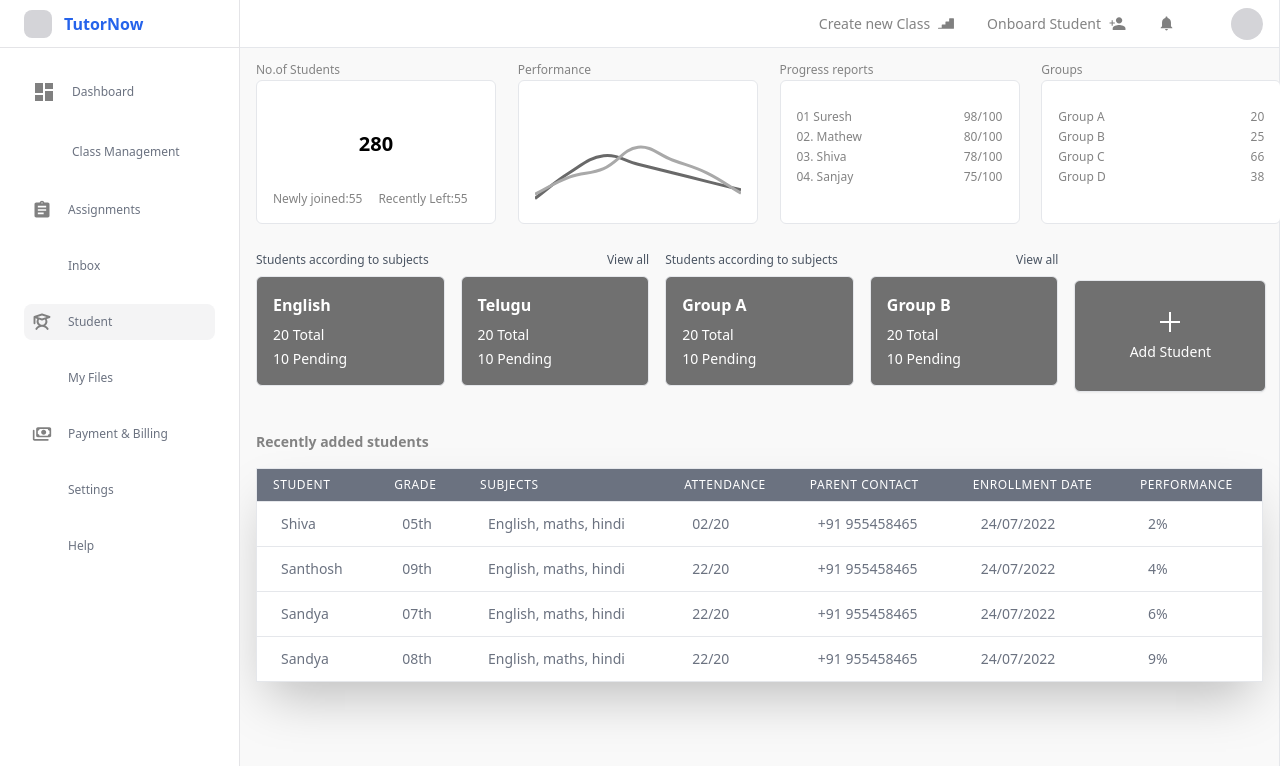
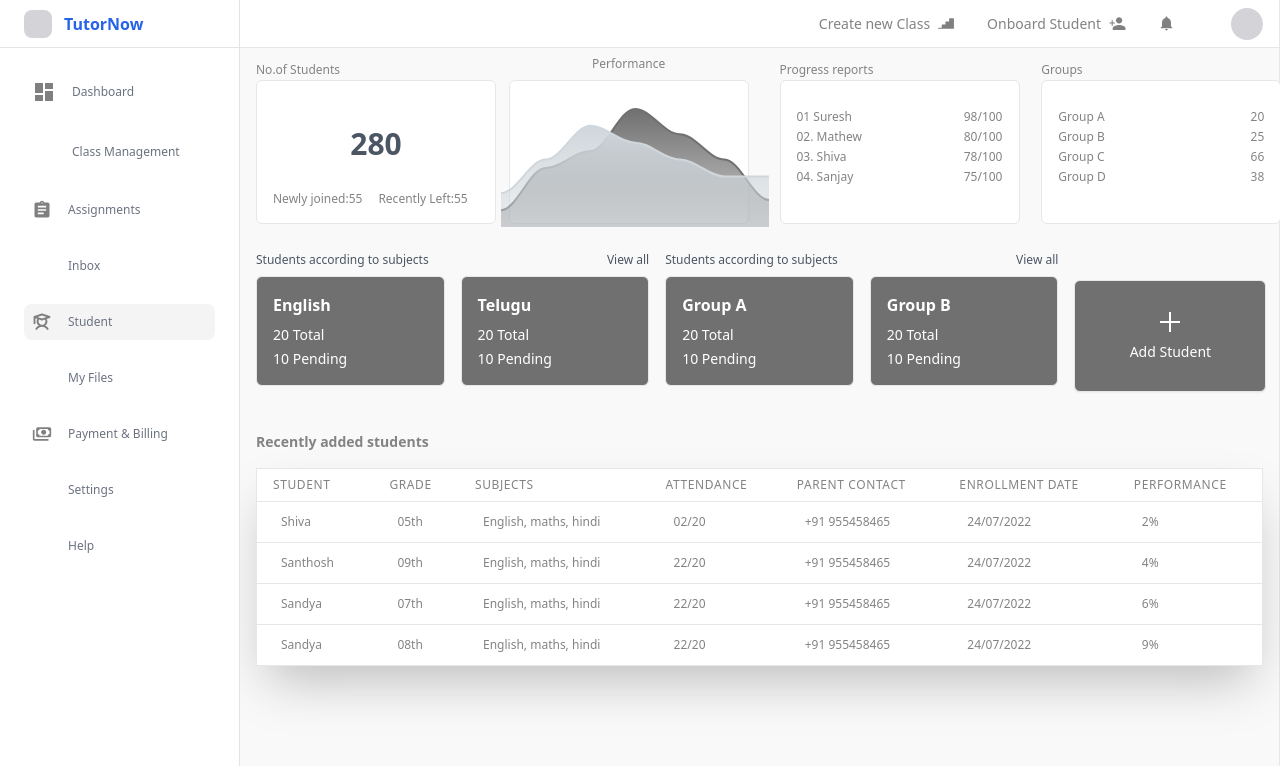
Before and after one commit to SiddhantXelp/Tuto-FE, a Next.js app: page /student in a window 1280 px wide. Shown: the top 766 px of the page. Built offline with nearby package versions, Linux system fonts and the light colour scheme; some icons are missing.

Commit message:
changes on performance graph and student flow as per design

```diff
--- a/package.json
+++ b/package.json
@@ -32,6 +32,7 @@
     "next-redux-saga": "^4.1.2",
     "react": "^18",
     "react-activity": "^2.1.3",
+    "react-apexcharts": "^1.4.1",
     "react-calendar": "^5.0.0",
     "react-chartjs-2": "^5.2.0",
     "react-circular-progressbar": "^2.1.0",
--- a/src/app/SubjectsBasedTable/page.tsx
+++ b/src/app/SubjectsBasedTable/page.tsx
@@ -77,7 +77,7 @@ const SubjectsBasedTable = () => {
         </div>
       </div>
       <div className="mt-10 ">
-        <div className='w-64 border-white ml-auto mr-0'>
+        <div className='w-64 border-white ml-auto mr-3'>
           <SearchComponent onSearch={handleChange} />
         </div>
         <Table columns={allStudentsColumns} data={allStudentsData} includeCheckbox={false} />
--- a/src/app/student/page.tsx
+++ b/src/app/student/page.tsx
@@ -19,27 +19,27 @@ const StudentPage: React.FC = () => {
   const data = [
     {
       cardName: "Students according to subjects",
-      cardNametwo:"",
+      cardNametwo: "",
       subject: 'English',
       details: ['20 Total', '10 Pending']
     },
     {
       // cardNameEnd: "View all",
-      cardName:"",
-      cardNametwo:"View all",
+      cardName: "",
+      cardNametwo: "View all",
       subject: 'Telugu',
       details: ['20 Total', '10 Pending']
     },
     {
       cardName: "Students according to subjects",
-      cardNametwo:"",
+      cardNametwo: "",
       subject: 'Group A',
       details: ['20 Total', '10 Pending']
     },
     {
       // cardNameEnd: "View all",
-      cardName:"",
-      cardNametwo:"View all",
+      cardName: "",
+      cardNametwo: "View all",
       subject: 'Group B',
       details: ['20 Total', '10 Pending']
     }
@@ -66,7 +66,7 @@ const StudentPage: React.FC = () => {
               <span className='text-buttonGray text-xs'>No.of Students</span>
               <div className='md:w-36 lg:w-36 xl:w-60 2xl:w-64 h-36 bg-white border rounded-md flex flex-col justify-between p-4'>
                 <div className='flex-grow flex items-center justify-center'>
-                  <h1 className='text-xl text-black-400 font-bold'>
+                  <h1 className='text-3xl text-gray-600 font-bold'>
                     280
                   </h1>
                 </div>
@@ -78,12 +78,14 @@ const StudentPage: React.FC = () => {
             </div>
           </Link>
 
-          <div>
-            <span className='text-buttonGray text-xs'>Performance</span>
-            <div className='md:w-32 lg:w-36 xl:w-60 2xl:w-64 h-36 bg-white border rounded-md flex flex-col justify-between p-4'>
-              <PerformanceChart/>
+
+          <div className='flex flex-col items-center'>
+            <span className='text-buttonGray text-xs mb-2'>Performance</span>
+            <div className='md:w-32 lg:w-36 xl:w-60 2xl:w-64 h-36 bg-white border rounded-md flex justify-center items-center p-0'>
+              <PerformanceChart />
             </div>
           </div>
+
 
           <div>
             <span className='text-buttonGray text-xs'>Progress reports</span>
@@ -131,14 +133,7 @@ const StudentPage: React.FC = () => {
           <div className='grid grid-cols-1 sm:grid-cols-2 md:grid-cols-3 lg:grid-cols-4 xl:grid-cols-5 gap-4 mb-4 mt-7'>
             {data.map((item, index) => (
               <div key={index} className='flex flex-col'>
-                {/* <div className={`mb-2 ${index === 0 || index === 2 ? 'cursor-pointer' : ''}`}
-                  onClick={() => (index === 0 || index === 2) && handleClick(index)}>
-                  <span className='text-buttonGray text-sm'>{item.cardName}</span>
-                  {item.cardNameEnd && <span className='text-buttonGray text-sm ml-2'>{item.cardNameEnd}</span>}
-                </div> */}
 
-
-                {/* <div className='flex justify-between items-center mb-2  '> */}
                 <div className={`mb-2 flex justify-between items-center ${index === 0 || index === 2 ? 'cursor-pointer' : ''}`}
                   onClick={() => (index === 0 || index === 2) && handleClick(index)}>
                   <span className='text-gray-600 text-xs'>{item.cardName}</span>
--- a/src/app/studentsTable/page.tsx
+++ b/src/app/studentsTable/page.tsx
@@ -4,6 +4,7 @@ import React, { useState } from 'react';
 import { allStudentsColumns, allStudentsData } from './data';
 import Table from '@/components/table'
 import TabNavigator from "../TabNavigator/page";
+import Link from 'next/link';
 
 const NumberStudents = () => {
   const [selectedOption, setSelectedOption] = useState('');
@@ -78,13 +79,14 @@ const NumberStudents = () => {
             ))}
           </select>
         </div>
-
-        <div className='w-60 h-10 bg-buttonGray flex justify-center items-center border rounded-lg  p-1'>
-          <span className='text-white text-sm'>Add student  +</span>
-        </div>
+        <Link href="/onboarding">
+          <div className='w-60 h-10 bg-buttonGray flex justify-center items-center border rounded-lg  p-1'>
+            <span className='text-white text-sm'>Add student  +</span>
+          </div>
+        </Link>
       </div>
       <div className="mt-10 ">
-        <div className='w-64 border-white ml-auto mr-0'>
+        <div className='w-64 border-white ml-auto flex items-end mr-2'>
           <SearchComponent onSearch={handleChange} />
         </div>
         <Table columns={allStudentsColumns} data={allStudentsData} includeCheckbox={false} />
--- a/src/common/PerformanceChart.tsx
+++ b/src/common/PerformanceChart.tsx
@@ -1,91 +1,82 @@
-"use client"
+"use client";
 import React from 'react';
-import { Line } from 'react-chartjs-2';
-import {
-  Chart as ChartJS,
-  CategoryScale,
-  LinearScale,
-  PointElement,
-  LineElement,
-  Title,
-  Tooltip,
-  Legend,
-} from 'chart.js';
-
-ChartJS.register(
-  CategoryScale,
-  LinearScale,
-  PointElement,
-  LineElement,
-  Title,
-  Tooltip,
-  Legend
-);
-
-const data = {
-  labels: ['', '', '', '', '', '', ''],
-  datasets: [
-    {
-      label: 'Dataset 1',
-      data: [15, 35, 45, 70, 55, 40, 16],
-      fill: true,
-      backgroundColor: 'rgb(60, 60, 60)',
-      borderColor: 'rgba(169, 169, 169, 1)',
-      tension: 0.4,
-    },
-    {
-      label: 'Dataset 2',
-      data: [10, 40, 60, 50, 40, 30, 20],
-      fill: true,
-      backgroundColor: 'rgba(105, 105, 105, 0.7)',
-      borderColor: 'rgba(105, 105, 105, 1)',
-      tension: 0.4,
-    },
-  ],
-};
+import Chart from 'react-apexcharts';
 
 const options = {
-  responsive: true,
-  maintainAspectRatio: false,
-  plugins: {
-    legend: {
-      display: false,
-    },
-    title: {
-      display: true,
-      text: '',
-      align: 'start',
-      color: '#000',
-      font: {
-        size: 18,
-      },
-      padding: {
-        top: 10,
-        bottom: 10,
-      },
+  chart: {
+    type: 'area',
+    height: '100%',
+    width: '100%',
+    toolbar: {
+      show: false,
     },
   },
-  scales: {
-    x: {
-      display: false,
-    },
-    y: {
-      display: false,
+  colors: ['#707070', '#d0d7dc'],
+  fill: {
+    type: 'gradient',
+    gradient: {
+      shadeIntensity: 0,
+      opacityFrom: 2,
+      opacityTo: 0.6,
     },
   },
-  elements: {
-    point: {
-      radius: 0,
+  stroke: {
+    curve: 'smooth',
+    width: 2,
+  },
+  markers: {
+    size: 0,
+  },
+  dataLabels: {
+    enabled: false,
+  },
+  xaxis: {
+    categories: ['', '', '', '', '', '', ''],
+    labels: {
+      show: false,
     },
+    axisBorder: {
+      show: false,
+    },
+    axisTicks: {
+      show: false,
+    },
+  },
+  yaxis: {
+    labels: {
+      show: false,
+    },
+    axisBorder: {
+      show: false,
+    },
+    axisTicks: {
+      show: false,
+    },
+  },
+  grid: {
+    show: false,
+  },
+  tooltip: {
+    enabled: false,
+  },
+  legend: {
+    show: false,
   },
 };
 
-const PerformanceChart: React.FC = () => {
-  return (
-    <div className='w-full h-full'>
-      <Line data={data} options={options} />
-    </div>
-  );
-};
+const series = [
+  {
+    name: '',
+    data: [10, 35, 45, 70, 55, 40, 16],
+  },
+  {
+    name: '',
+    data: [20, 40, 60, 50, 40, 30, 30],
+  },
+];
+
+const PerformanceChart = () => (
+  <Chart options={options} series={series} type="area" height={180}  />
+);
 
 export default PerformanceChart;
--- a/src/common/SearchComponent.tsx
+++ b/src/common/SearchComponent.tsx
@@ -48,7 +48,7 @@ const SearchComponent: React.FC<SearchComponentProps> = ({ onSearch }) => {
         onChange={handleInputChange}
         placeholder="Search..."
         // style={styles.searchInput}
-        className='h-auto w-auto bg-white border border-[#707070] rounded-md p-2 opacity-100'
+        className='h-auto w-auto bg-white border border-[hsl(0,30%,95%)] rounded-md p-2 opacity-100'
       />
       <IoSearch style={styles.searchIcon} />
       <button onClick={handleSearch} style={{ display: 'none' }}>
--- a/src/components/table.tsx
+++ b/src/components/table.tsx
@@ -21,12 +21,12 @@ const Table: React.FC<Props> = ({ columns, data, includeCheckbox = true }) => {
         <thead>
           <tr>
             {includeCheckbox && (
-              <th className="px-4 py-2 text-left text-xs font-medium text-gray-500 uppercase tracking-wider bg-gray-500">
+              <th className="px-4 py-2 text-left text-xs font-medium text-gray-500 uppercase tracking-wider bg-buttonGray">
                 <input type="checkbox" />
               </th>
             )}
             {columns.map((column, index) => (
-              <th key={index} className="px-4 py-2 text-left text-xs font-medium text-white uppercase tracking-wider bg-gray-500">
+              <th key={index} className="px-4 py-2 text-left text-xs font-medium text-buttonGray uppercase tracking-wider bg-lightGray ">
                 {column.header}
               </th>
             ))}
@@ -41,7 +41,7 @@ const Table: React.FC<Props> = ({ columns, data, includeCheckbox = true }) => {
                 </td>
               )}
               {columns.map((column, colIndex) => (
-                <td key={colIndex} className="px-6 py-3 text-sm text-gray-500"> {/* Added vertical padding here */}
+                <td key={colIndex} className="px-6 py-3 text-xs text-buttonGray"> {/* Added vertical padding here */}
                   {column.isCheckbox ? (
                     <input type="checkbox" />
                   ) : (
```
Also changed, not shown: src/app/settings/page.tsx (+8 -8 lines), 1 other file (tests, documents, lock files or other folders).
